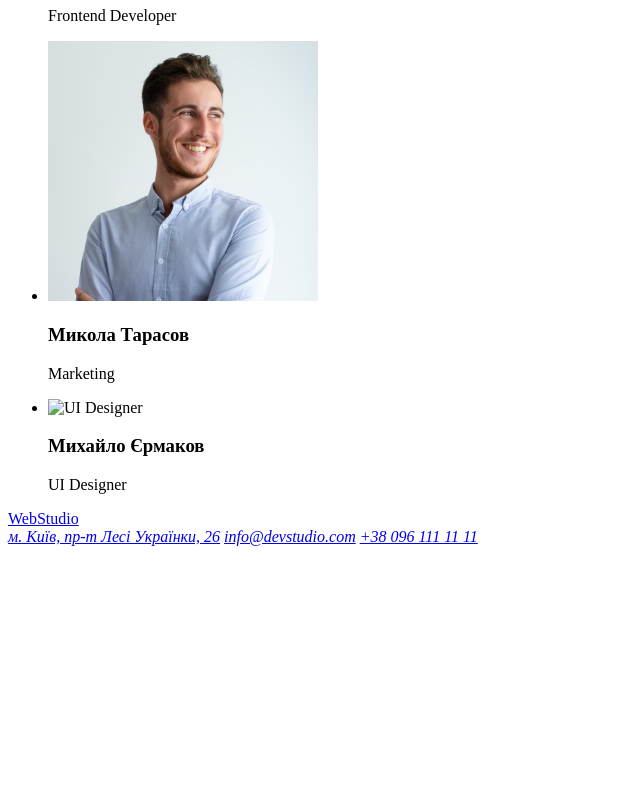
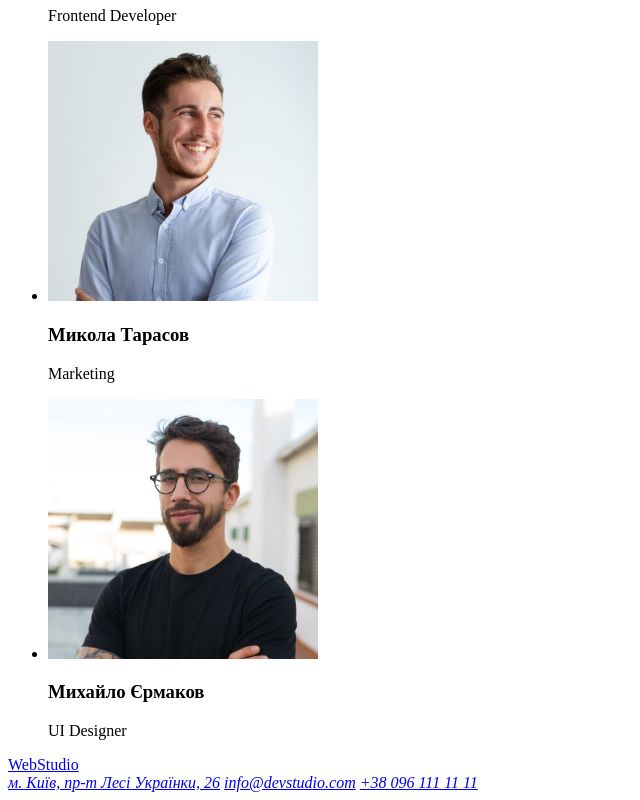
Before and after one commit to allborysenko/goit-markup-hw-01, a plain HTML site: page index.html in a window 1280 px wide. Shown: the part 2010-2810 px from the top of the page, without its empty margins (0-640 px from the left). Before the commit the page ends 2564 px from the top, so only its background shows below. Drawn offline with Linux system fonts and the light colour scheme; the site is published under a folder, as on GitHub Pages, so addresses that start at the root find nothing.

Commit message:
Update index.html

```diff
--- a/index.html
+++ b/index.html
@@ -72,7 +72,7 @@
                     <p>Marketing</p>
                 </li>
                 <li>
-                    <img src="/images/mikhailo-ermakov.jpg" alt="UI Designer" width="270">
+                    <img src="./images/mikhailo-ermakov.jpg" alt="UI Designer" width="270">
                     <h3>Михайло Єрмаков</h3>
                     <p>UI Designer</p>
                 </li>
```
